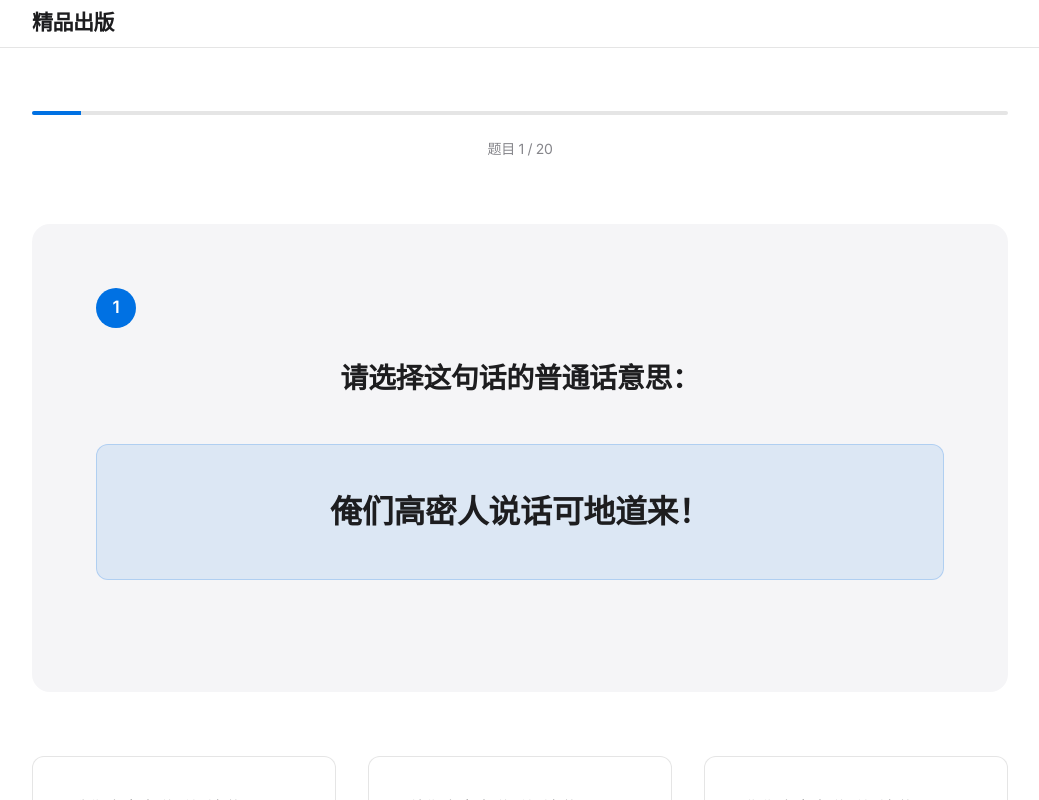
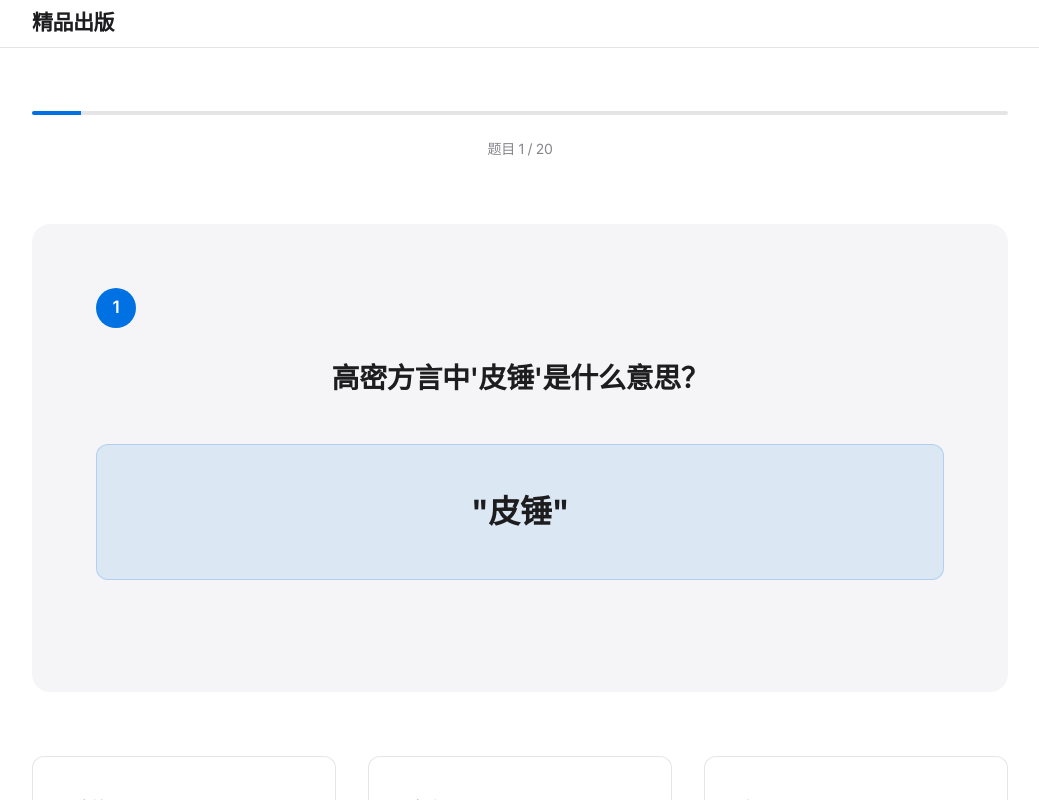
Before and after one commit to wangdali12345/gaomi, a plain HTML site: page index.html in a window 1280 px wide. Both pictures are taken after a click on the button "开始测试". Shown: the part 49-849 px from the top of the page, without its empty margins (120-1159 px from the left). Drawn offline with Linux system fonts and the light colour scheme.

Commit message:
Add files via upload

```diff
--- a/index.html
+++ b/index.html
@@ -514,7 +514,7 @@
         <h1 class="hero-title">精品出版</h1>
         <p class="hero-subtitle">传承文化精髓 · 弘扬语言之美</p>
         <p class="hero-description">
-            探索高密方言的独特魅力，通过精心设计的测试题库，深入了解山东方言文化的博大精深。
+            探索高密方言的独特魅力，通过精心设计的词汇测试，深入了解山东方言文化的博大精深。
         </p>
         <div class="btn-group">
             <button class="btn btn-primary" onclick="showStartScreen()">开始探索</button>
@@ -527,11 +527,11 @@
         <!-- 开始界面 -->
         <section class="section start-screen active" id="startScreen">
             <div class="start-content">
-                <h2 class="section-title">高密方言文化测试</h2>
+                <h2 class="section-title">高密方言词汇测试</h2>
                 <p class="start-description">
                     高密市位于山东省东部，隶属于潍坊市，历史悠久，文化底蕴深厚。<br>
                     高密方言属于山东方言的胶辽官话，有着独特的语音和词汇特色。<br>
-                    本测试将通过精心设计的题目，测试您对高密方言的了解程度。
+                    本测试将通过20道精选词汇题目，深度考察您对高密方言的了解程度。
                 </p>
                 <button class="btn btn-primary" onclick="startTest()">开始测试</button>
             </div>
@@ -548,7 +548,7 @@
 
             <div class="question-card">
                 <div class="question-number" id="questionNumber">1</div>
-                <h3 class="question-title">请选择这句话的普通话意思：</h3>
+                <h3 class="question-title" id="questionTitle">高密方言中这个词是什么意思？</h3>
                 <div class="dialect-text" id="dialectText"></div>
             </div>
 
@@ -604,227 +604,247 @@
     </main>
 
     <script>
-        // 高密方言测试题库
+        // 高密方言词汇测试题库（20道）
         const questions = [
             {
-                dialect: "俺们高密人说话可地道来！",
+                dialect: "皮锤",
+                question: "高密方言中'皮锤'是什么意思？",
                 options: [
-                    "我们高密人说话很地道呀！",
-                    "他们高密人说话很地道吗？",
-                    "你们高密人说话很地道呢？",
-                    "我高密人说话很地道啦！"
+                    "膝盖",
+                    "拳头",
+                    "锤子",
+                    "手掌"
+                ],
+                correct: 1,
+                explanation: "在山东方言中，'皮锤'指的是拳头，是日常生活中常用的口语词汇。"
+            },
+            {
+                dialect: "手面子",
+                question: "高密话中的'手面子'指什么？",
+                options: [
+                    "手套",
+                    "手背",
+                    "手掌",
+                    "手镯"
+                ],
+                correct: 2,
+                explanation: "'手面子'在胶东方言中指的是手掌，是身体部位的方言表达。"
+            },
+            {
+                dialect: "额拉盖子",
+                question: "'额拉盖子'在高密方言中指哪个身体部位？",
+                options: [
+                    "下巴",
+                    "额头",
+                    "后脑勺",
+                    "脸颊"
+                ],
+                correct: 1,
+                explanation: "'额拉盖子'是高密方言中对额头的称呼，是典型的胶东方言词汇。"
+            },
+            {
+                dialect: "蝎虎子",
+                question: "高密人说的'蝎虎子'是什么动物？",
+                options: [
+                    "蝎子",
+                    "壁虎",
+                    "蜥蜴",
+                    "蛇"
+                ],
+                correct: 1,
+                explanation: "'蝎虎子'是山东地区对壁虎的俗称，与蝎子无关，容易造成混淆。"
+            },
+            {
+                dialect: "老鸹",
+                question: "在高密方言中，'老鸹'指的是什么鸟？",
+                options: [
+                    "喜鹊",
+                    "乌鸦",
+                    "麻雀",
+                    "鸽子"
+                ],
+                correct: 1,
+                explanation: "'老鸹'是山东方言中对乌鸦的称呼，是常见的鸟类方言词汇。"
+            },
+            {
+                dialect: "焦叶子",
+                question: "高密话中的'焦叶子'指的是什么食物？",
+                options: [
+                    "烧焦的树叶",
+                    "一种面食",
+                    "炸土豆片",
+                    "烤红薯片"
+                ],
+                correct: 1,
+                explanation: "'焦叶子'是高密地区的一种传统面食，因形状和炸制后的颜色得名，不是字面意思的焦叶子。"
+            },
+            {
+                dialect: "各拉拜子",
+                question: "'各拉拜子'在高密方言中指什么？",
+                options: [
+                    "膝盖",
+                    "胳膊",
+                    "脚踝",
+                    "手腕"
                 ],
                 correct: 0,
-                explanation: "高密方言中，'俺们'表示'我们'，'来'是语气助词，相当于普通话的'呀'。"
+                explanation: "'各拉拜子'或'胳拉拜子'是山东方言中对膝盖的称呼，发音与普通话差异较大。"
             },
             {
-                dialect: "恁咋还不来？天都快黑来！",
+                dialect: "爹喽龟",
+                question: "高密人说的'爹喽龟'是什么昆虫？",
                 options: [
-                    "你怎么还不来？天都快黑了！",
-                    "你们怎么还不来？天都快黑呀！",
-                    "他怎么还不来？天都快黑来！",
-                    "我怎么还不来？天都快黑啦！"
+                    "知了猴",
+                    "乌龟",
+                    "甲虫",
+                    "青蛙"
+                ],
+                correct: 0,
+                explanation: "'爹喽龟'是高密方言中对蝉的幼虫（知了猴）的称呼，是当地特色方言词汇。"
+            },
+            {
+                dialect: "麻嘎子",
+                question: "'麻嘎子'在高密方言中指的是什么？",
+                options: [
+                    "麻雀",
+                    "喜鹊",
+                    "乌鸦",
+                    "燕子"
                 ],
                 correct: 1,
-                explanation: "'恁'在高密方言中表示'你们'，'咋'表示'怎么'，'来'是语气助词。"
+                explanation: "'麻嘎子'是山东地区对喜鹊的方言称呼，与麻雀是不同鸟类。"
             },
             {
-                dialect: "这饽饽蒸得真不赖！",
+                dialect: "长bu",
+                question: "高密话中的'长bu'是什么意思？",
                 options: [
-                    "这包子蒸得真不错！",
-                    "这馒头蒸得真不错！",
-                    "这面条蒸得真不错！",
-                    "这饺子蒸得真不错！"
+                    "发芽",
+                    "发霉",
+                    "生长",
+                    "腐烂"
                 ],
                 correct: 1,
-                explanation: "'饽饽'在胶东方言中特指馒头，'不赖'表示'不错'、'很好'。"
+                explanation: "'长bu'中的'bu'指'毛'，合起来指食物发霉长毛，是日常生活中的常用词。"
             },
             {
-                dialect: "你这个小嫚儿长得可俊来！",
+                dialect: "蹲级",
+                question: "在高密方言中，'蹲级'是什么意思？",
                 options: [
-                    "你这个男孩长得可俊来！",
-                    "你这个姑娘长得真漂亮啊！",
-                    "你这个老人长得可俊来！",
-                    "这个小孩子长得真漂亮啊！"
+                    "蹲下",
+                    "留级",
+                    "毕业",
+                    "升级"
                 ],
                 correct: 1,
-                explanation: "'小嫚儿'是高密方言中对年轻姑娘的称呼，'俊'表示漂亮、好看。"
+                explanation: "'蹲级'在方言中表示留级，不是因为身体蹲下的动作，而是学业上的概念。"
             },
             {
-                dialect: "他家恁么些人，咋办嘞？",
+                dialect: "作假",
+                question: "高密话中'作假'在日常对话中常表示什么意思？",
                 options: [
-                    "他家那么些人，怎么办呢？",
-                    "他家这些人，怎么办理？",
-                    "他家那些人，咋办来？",
-                    "他家这么多人，怎么办呀？"
+                    "造假",
+                    "客气",
+                    "欺骗",
+                    "装饰"
+                ],
+                correct: 1,
+                explanation: "在山东方言中，'作假'常表示客气、见外，不是字面的造假意思。"
+            },
+            {
+                dialect: "肉",
+                question: "在高密方言中，说某人'肉'是什么意思？",
+                options: [
+                    "胖",
+                    "懒",
+                    "办事不利索",
+                    "贪吃"
+                ],
+                correct: 2,
+                explanation: "'肉'在方言中形容人办事不利索、动作慢，不是指胖或者贪吃。"
+            },
+            {
+                dialect: "过明",
+                question: "高密话中的'过明'指的是什么时间？",
+                options: [
+                    "昨天",
+                    "今天",
+                    "明天",
+                    "后天"
+                ],
+                correct: 2,
+                explanation: "'过明'是山东方言中对明天的称呼，与普通话表达方式不同。"
+            },
+            {
+                dialect: "踢苗",
+                question: "在高密农业术语中，'踢苗'是什么意思？",
+                options: [
+                    "除草",
+                    "间苗",
+                    "施肥",
+                    "浇水"
+                ],
+                correct: 1,
+                explanation: "'踢苗'是农业术语，指间苗（拔掉多余的幼苗），不是踢踏的动作。"
+            },
+            {
+                dialect: "咣当底",
+                question: "高密话中的'咣当底'指的是什么地方？",
+                options: [
+                    "床底下",
+                    "厨房",
+                    "客厅",
+                    "院子"
+                ],
+                correct: 1,
+                explanation: "'咣当底'是高密方言中对厨房的称呼，因锅碗瓢盆的碰撞声而得名。"
+            },
+            {
+                dialect: "咕哝",
+                question: "在高密方言中，'咕哝'主要表示什么？",
+                options: [
+                    "小声说话",
+                    "大声喊叫",
+                    "哭泣",
+                    "唱歌"
                 ],
                 correct: 0,
-                explanation: "'恁么些'表示'那么些'，'嘞'是语气助词，相当于普通话的'呢'。"
+                explanation: "'咕哝'在方言中指小声说话、嘟囔，是常见的动作描述词。"
             },
             {
-                dialect: "俺要去地里薅草来！",
+                dialect: "鼓捣",
+                question: "高密话中的'鼓捣'是什么意思？",
                 options: [
-                    "我要去地里拔草呀！",
-                    "我要去地里除草来！",
-                    "我要去地里割草啦！",
-                    "我要去地里种草嘞！"
+                    "敲打",
+                    "修理、摆弄",
+                    "玩耍",
+                    "整理"
                 ],
-                correct: 0,
-                explanation: "'薅草'是方言说法，意思是'拔草、除草'，'来'是语气助词。"
+                correct: 1,
+                explanation: "'鼓捣'在方言中表示修理、摆弄，含有反复尝试的意思，是万能动词。"
             },
             {
-                dialect: "你这个小巴狗子真机灵！",
+                dialect: "拉呱",
+                question: "在高密方言中，'拉呱'是什么活动？",
                 options: [
-                    "这个小猫真机灵！",
-                    "这个小孩子真机灵！",
-                    "这个小狗真机灵！",
-                    "这个小兔子真机灵！"
+                    "拉手",
+                    "聊天",
+                    "吵架",
+                    "散步"
                 ],
-                correct: 2,
-                explanation: "'小巴狗子'是高密方言中对小狗的称呼，带有喜爱之情。"
+                correct: 1,
+                explanation: "'拉呱'是山东方言中聊天的意思，是非常地道的口语表达。"
             },
             {
-                dialect: "这天儿真潮唧唧的！",
+                dialect: "利亮",
+                question: "高密话中的'利亮'表示什么状态？",
                 options: [
-                    "这天儿真冷啊！",
-                    "这天儿真热啊！",
-                    "这天儿真潮湿啊！",
-                    "这天儿真好啊！"
-                ],
-                correct: 2,
-                explanation: "'潮唧唧'是方言，形容天气很潮湿，湿润得让人不舒服。"
-            },
-            {
-                dialect: "快把衣裳穿好，别感冒来！",
-                options: [
-                    "快把衣服穿好，别感冒呀！",
-                    "快把衣服穿好，别感冒来！",
-                    "快把衣裳穿好，别感冒啦！",
-                    "快把衣服穿好，别感冒嘞！"
-                ],
-                correct: 0,
-                explanation: "'衣裳'是方言对'衣服'的称呼，'来'是语气助词，表示提醒。"
-            },
-            {
-                dialect: "俺爹和俺娘都在地里干活来！",
-                options: [
-                    "我爸爸和我妈妈都在地里干活呀！",
-                    "我爷爷和我奶奶都在地里干活来！",
-                    "我爸爸和我妈妈都在地里干活啦！",
-                    "我爹和我娘都在地里干活嘞！"
-                ],
-                correct: 0,
-                explanation: "'爹'和'娘'是方言中对爸爸和妈妈的称呼，'来'是语气助词。"
-            },
-            {
-                dialect: "这孩子真犟，说不听！",
-                options: [
-                    "这孩子真乖，很听话！",
-                    "这孩子真倔强，不听劝！",
-                    "这孩子真懒，不爱听！",
-                    "这孩子真忙，没时间听！"
+                    "明亮",
+                    "干净整洁",
+                    "聪明",
+                    "漂亮"
                 ],
                 correct: 1,
-                explanation: "'犟'在胶东方言中表示固执、倔强，形容人很固执不听取意见。"
-            },
-            {
-                dialect: "你咋这么磨蹭，快点吧！",
-                options: [
-                    "你怎么这么忙碌，快点吧！",
-                    "你怎么这么安静，快点吧！",
-                    "你怎么这么缓慢，快点吧！",
-                    "你怎么这么开心，快点吧！"
-                ],
-                correct: 2,
-                explanation: "'磨蹭'在方言中表示行动迟缓、拖拖拉拉，形容做事慢腾腾的。"
-            },
-            {
-                dialect: "这水忒热了，等会儿再喝！",
-                options: [
-                    "这水太甜了，等会儿再喝！",
-                    "这水太冷了，等会儿再喝！",
-                    "这水太热了，等会儿再喝！",
-                    "这水太苦了，等会儿再喝！"
-                ],
-                correct: 2,
-                explanation: "'忒'在胶东方言中是'太'的意思，表示程度很深。"
-            },
-            {
-                dialect: "俺家后院种了不少葱来！",
-                options: [
-                    "我家后院种了不少蒜呀！",
-                    "我家后院种了不少花呀！",
-                    "我家后院种了不少葱呀！",
-                    "我家后院种了不少草呀！"
-                ],
-                correct: 2,
-                explanation: "高密地区盛产大葱，'葱'在当地是常见的蔬菜，'来'是语气助词。"
-            },
-            {
-                dialect: "你别忽悠俺了，俺知道！",
-                options: [
-                    "你别骗我了，我知道！",
-                    "你别帮我了，我知道！",
-                    "你别教我了，我知道！",
-                    "你别骂我了，我知道！"
-                ],
-                correct: 0,
-                explanation: "'忽悠'是东北和华北地区常用的口语词，意思是欺骗、蒙骗。"
-            },
-            {
-                dialect: "这孩子长得真像他爹！",
-                options: [
-                    "这孩子长得真像他妈妈！",
-                    "这孩子长得真像他爸爸！",
-                    "这孩子长得真像他爷爷！",
-                    "这孩子长得真像他奶奶！"
-                ],
-                correct: 1,
-                explanation: "'爹'在方言中指父亲，是胶东地区对爸爸的传统称呼。"
-            },
-            {
-                dialect: "你咋这么造，慢点儿！",
-                options: [
-                    "你怎么这么急，慢点儿！",
-                    "你怎么这么浪费，慢点儿！",
-                    "你怎么这么快，慢点儿！",
-                    "你怎么这么吵，慢点儿！"
-                ],
-                correct: 1,
-                explanation: "'造'在胶东方言中有浪费、挥霍的意思，也指动作粗暴。"
-            },
-            {
-                dialect: "今儿个天儿真不赖！",
-                options: [
-                    "今天天气真不错！",
-                    "明天天气真不错！",
-                    "昨天天气真不错！",
-                    "后天天气真不错！"
-                ],
-                correct: 0,
-                explanation: "'今儿个'是'今天'的方言说法，'不赖'表示'不错'、'很好'。"
-            },
-            {
-                dialect: "俺去赶集买点儿菜来！",
-                options: [
-                    "我去超市买点儿菜呀！",
-                    "我去市场买点儿菜呀！",
-                    "我去集市买点儿菜呀！",
-                    "我去药店买点儿菜呀！"
-                ],
-                correct: 2,
-                explanation: "'赶集'是北方地区对去集市贸易活动的称呼，是农村重要的购物方式。"
-            },
-            {
-                dialect: "这瓜真甜，水分十足！",
-                options: [
-                    "这瓜真苦，水分十足！",
-                    "这瓜真酸，水分十足！",
-                    "这瓜真甜，水分充足！",
-                    "这瓜真辣，水分充足！"
-                ],
-                correct: 2,
-                explanation: "'十足'在方言中表示'充足'、'充分'，形容水分很足。"
+                explanation: "'利亮'在方言中表示干净、整洁，是形容环境或人状态的好词。"
             }
         ];
 
@@ -857,7 +877,8 @@
             const question = questions[currentQuestion];
 
             document.getElementById('questionNumber').textContent = currentQuestion + 1;
-            document.getElementById('dialectText').textContent = question.dialect;
+            document.getElementById('questionTitle').textContent = question.question;
+            document.getElementById('dialectText').textContent = `"${question.dialect}"`;
             document.getElementById('progressText').textContent = `题目 ${currentQuestion + 1} / ${questions.length}`;
 
             const progress = ((currentQuestion + 1) / questions.length) * 100;
```
